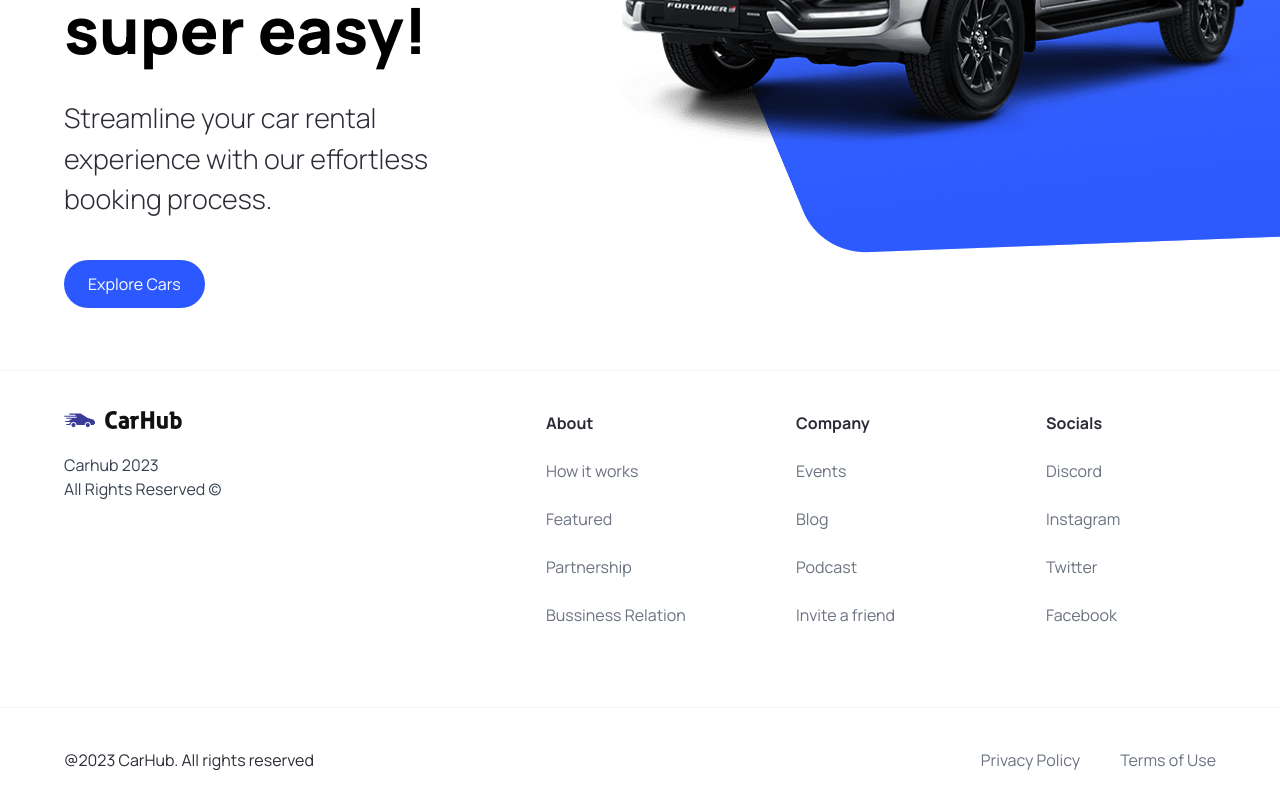
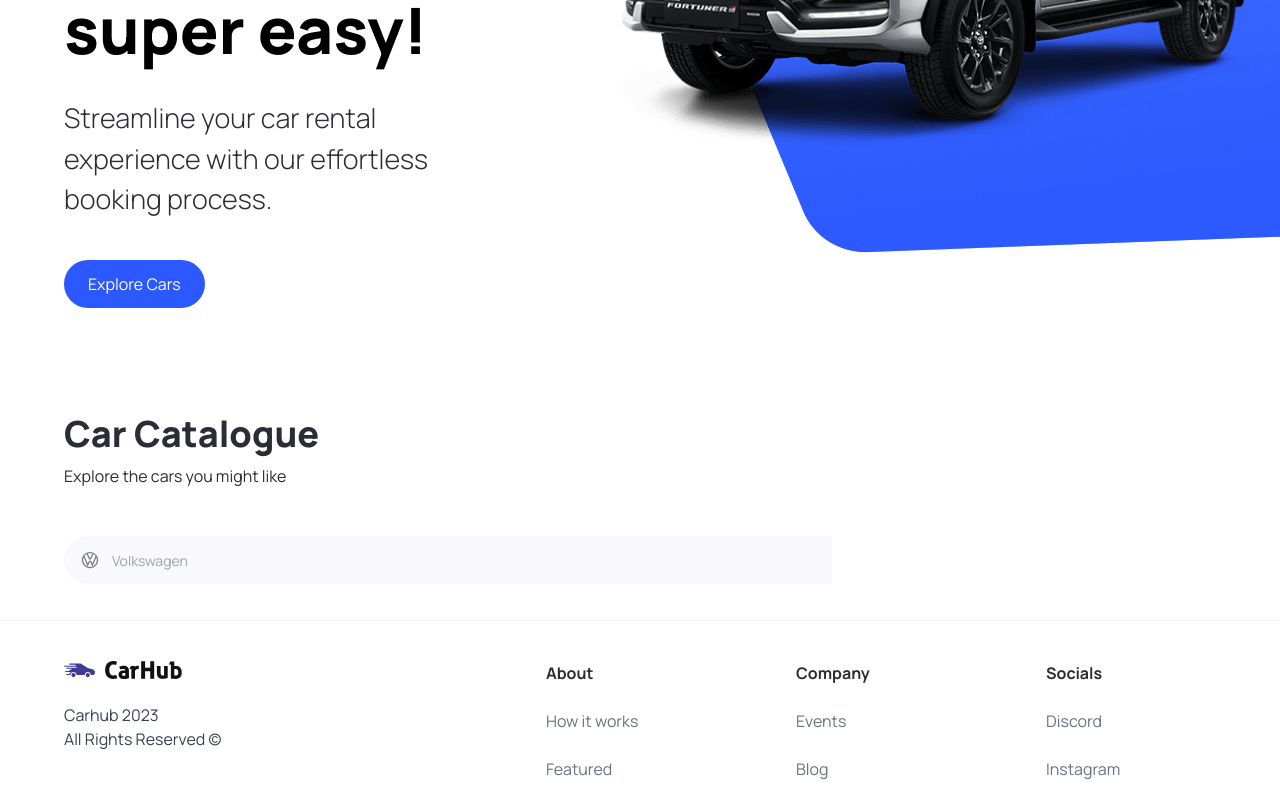
Before and after one commit to ErickKS/next-car-showcase, a Next.js app: page / in a window 1280 px wide. Shown: the part 450-1247 px from the top of the page. Built offline with nearby package versions, Linux system fonts and the light colour scheme.

Commit message:
feat: search bar

```diff
--- a/package.json
+++ b/package.json
@@ -9,6 +9,7 @@
     "lint": "next lint"
   },
   "dependencies": {
+    "@headlessui/react": "^1.7.15",
     "@types/node": "20.2.5",
     "@types/react": "18.2.9",
     "@types/react-dom": "18.2.4",
--- a/src/app/page.tsx
+++ b/src/app/page.tsx
@@ -1,9 +1,27 @@
 import Banner from "@/components/Banner";
+import CustomFilter from "@/components/CustomFilter";
+import SearchBar from "@/components/SearchBar";
 
 export default function Home() {
   return (
     <main className="overflow-hidden">
       <Banner />
+
+      <div className="mx-auto mt-12 max-w-[1440px] px-6 py-4 sm:px-16" id="discover">
+        <div className="flex flex-col items-start justify-start gap-y-2.5 text-black-100">
+          <h1 className="text-4xl font-extrabold">Car Catalogue</h1>
+          <p>Explore the cars you might like</p>
+        </div>
+
+        <div className="flex-between mt-12 w-full flex-wrap items-center gap-5">
+          <SearchBar />
+
+          <div className="flex flex-wrap items-center justify-start gap-2">
+            <CustomFilter title="fuel" />
+            <CustomFilter title="year" />
+          </div>
+        </div>
+      </div>
     </main>
   );
 }
--- /dev/null
+++ b/src/components/CustomFilter.tsx
@@ -0,0 +1,3 @@
+export default function CustomFilter() {
+  return <div></div>;
+}
--- /dev/null
+++ b/src/components/SearchBar.tsx
@@ -0,0 +1,22 @@
+"use client";
+
+import { useState } from "react";
+
+import SearchManufacturer from "./SearchManufacturer";
+
+export default function SearchBar() {
+  const [manufacturer, setManufacturer] = useState("");
+
+  function handleSearch() {}
+
+  return (
+    <form
+      onSubmit={handleSearch}
+      className="relative flex w-full max-w-3xl items-center justify-start max-sm:flex-col max-sm:gap-4"
+    >
+      <div className="relative flex flex-1 items-center justify-start max-sm:w-full">
+        <SearchManufacturer manufacturer={manufacturer} setManufacturer={setManufacturer} />
+      </div>
+    </form>
+  );
+}
--- /dev/null
+++ b/src/components/SearchManufacturer.tsx
@@ -0,0 +1,76 @@
+"use client";
+
+import Image from "next/image";
+import { Fragment, useState } from "react";
+import { Combobox, Transition } from "@headlessui/react";
+
+import { manufacturers } from "@/constants";
+
+interface SearchManufacturerProps {
+  manufacturer: string;
+  setManufacturer: (manufacturer: string) => void;
+}
+
+export default function SearchManufacturer({ manufacturer, setManufacturer }: SearchManufacturerProps) {
+  const [query, setQuery] = useState("");
+
+  const filteredManufacturers =
+    query === ""
+      ? manufacturers
+      : manufacturers.filter((item) =>
+          item.toLocaleLowerCase().replace(/\s+/g, "").includes(query.toLocaleLowerCase().replace(/\s+/g, ""))
+        );
+
+  return (
+    <div className="flex flex-1 items-center justify-start max-sm:w-full">
+      <Combobox value={manufacturer} onChange={setManufacturer}>
+        <div className="relative w-full">
+          <Combobox.Button className="absolute top-[14px]">
+            <Image src="/car-logo.svg" alt="Car logo" width={20} height={20} className="ml-4" />
+          </Combobox.Button>
+
+          <Combobox.Input
+            placeholder="Volkswagen"
+            displayValue={(manufacturer: string) => manufacturer}
+            onChange={(e) => setQuery(e.target.value)}
+            className="h-[48px] w-full cursor-pointer rounded-l-full bg-light-white p-4 pl-12 text-sm outline-none max-sm:rounded-full"
+          />
+
+          <Transition
+            as={Fragment}
+            leave="transition ease-in duration-100"
+            leaveFrom="opacity-100"
+            leaveTo="opacity-0"
+            afterLeave={() => setQuery("")}
+          >
+            <Combobox.Options>
+              {filteredManufacturers.map((item) => (
+                <Combobox.Option
+                  key={item}
+                  value={item}
+                  className={({ active }) =>
+                    `relative cursor-default select-none py-2 pl-10 pr-4
+                    ${active ? "bg-primary-blue text-white" : "text-gray-900"}`
+                  }
+                >
+                  {({ selected, active }) => (
+                    <>
+                      <span className={`block truncate ${selected ? "font-medium" : "font-normal"}`}>{item}</span>
+                      {selected ? (
+                        <span
+                          className={`absolute inset-y-0 left-0 flex items-center pl-3 ${
+                            active ? "text-white" : "text-teal-600"
+                          }`}
+                        />
+                      ) : null}
+                    </>
+                  )}
+                </Combobox.Option>
+              ))}
+            </Combobox.Options>
+          </Transition>
+        </div>
+      </Combobox>
+    </div>
+  );
+}
```
Also changed, not shown: 1 other file (tests, documents, lock files or other folders).
